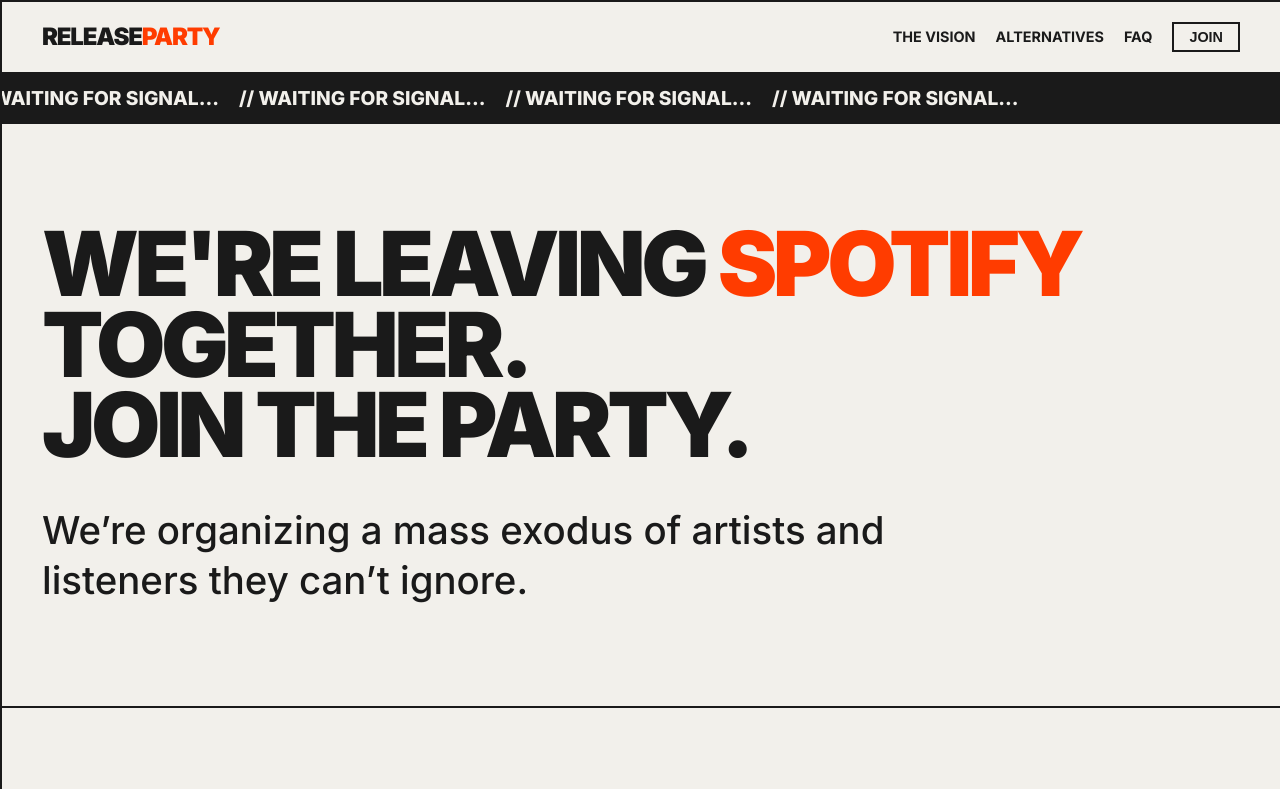
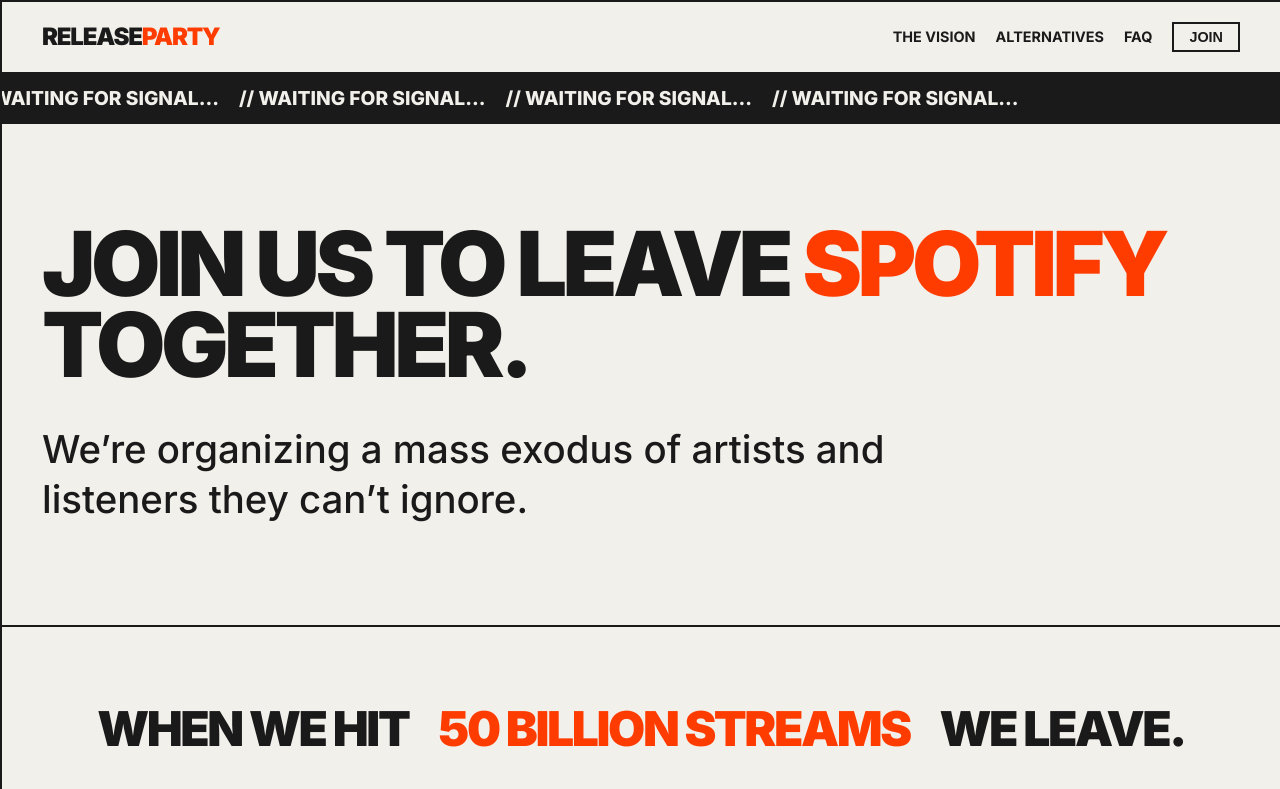
Before and after one commit to ang2990/releaseparty, a SvelteKit app: page / in a window 1280 px wide. Shown: the top 789 px of the page. Built offline with nearby package versions, Linux system fonts and the light colour scheme; no server answers.

Commit message:
content: update hero headline to 'JOIN US TO LEAVE SPOTIFY TOGETHER'

```diff
--- a/src/routes/+page.svelte
+++ b/src/routes/+page.svelte
@@ -48,7 +48,7 @@
 <!-- HERO SECTION (PUBLIC NOTICE) -->
 <div class="grid-row">
     <div class="hero-title-box">
-        <h1 class="text-huge">WE'RE LEAVING <span class="text-accent">SPOTIFY</span> TOGETHER. <br>JOIN THE PARTY.</h1>
+        <h1 class="text-huge">JOIN US TO LEAVE <span class="text-accent">SPOTIFY</span> TOGETHER.</h1>
         <p class="hero-notice-text">
             We’re organizing a mass exodus of artists and listeners they can’t ignore.
         </p>
```
